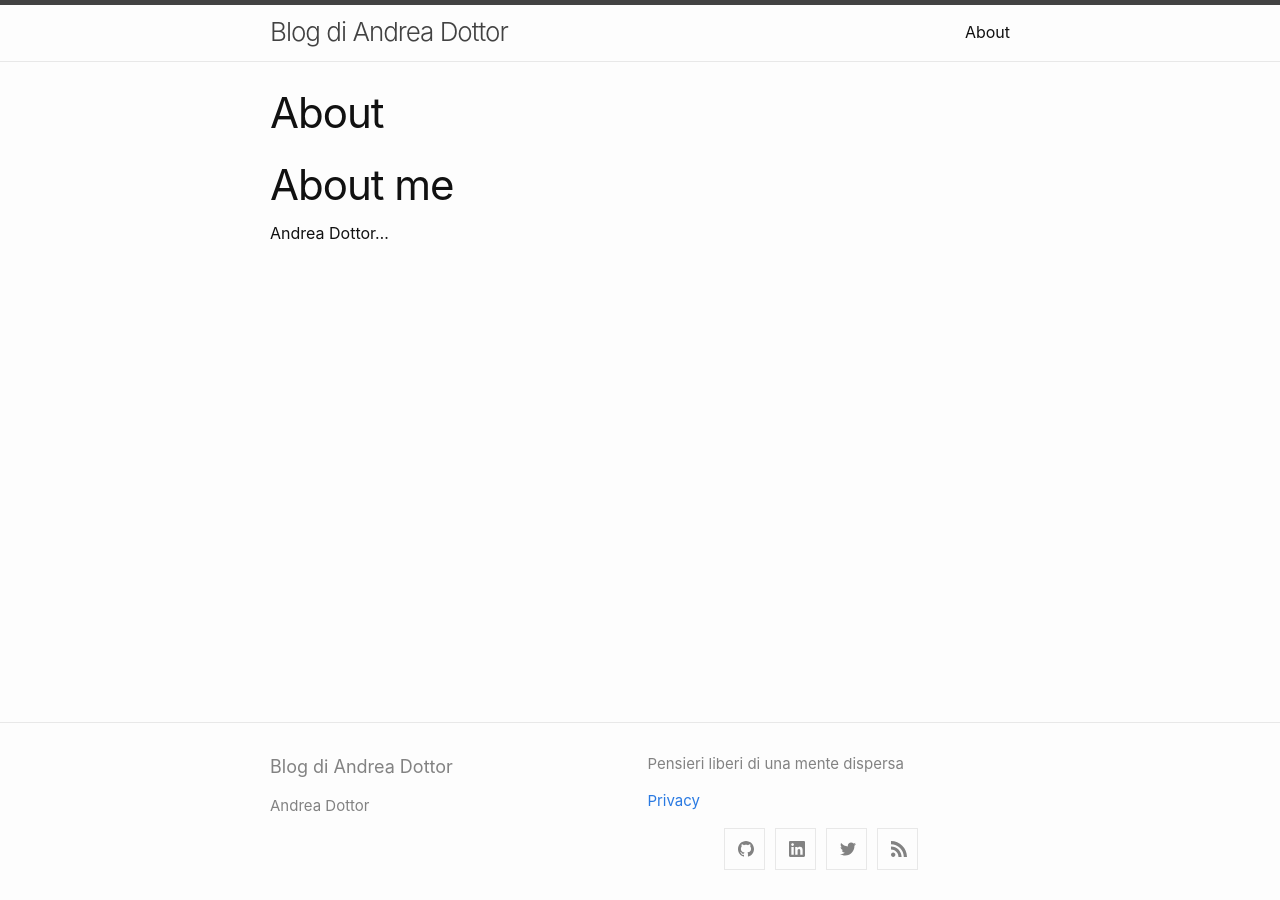
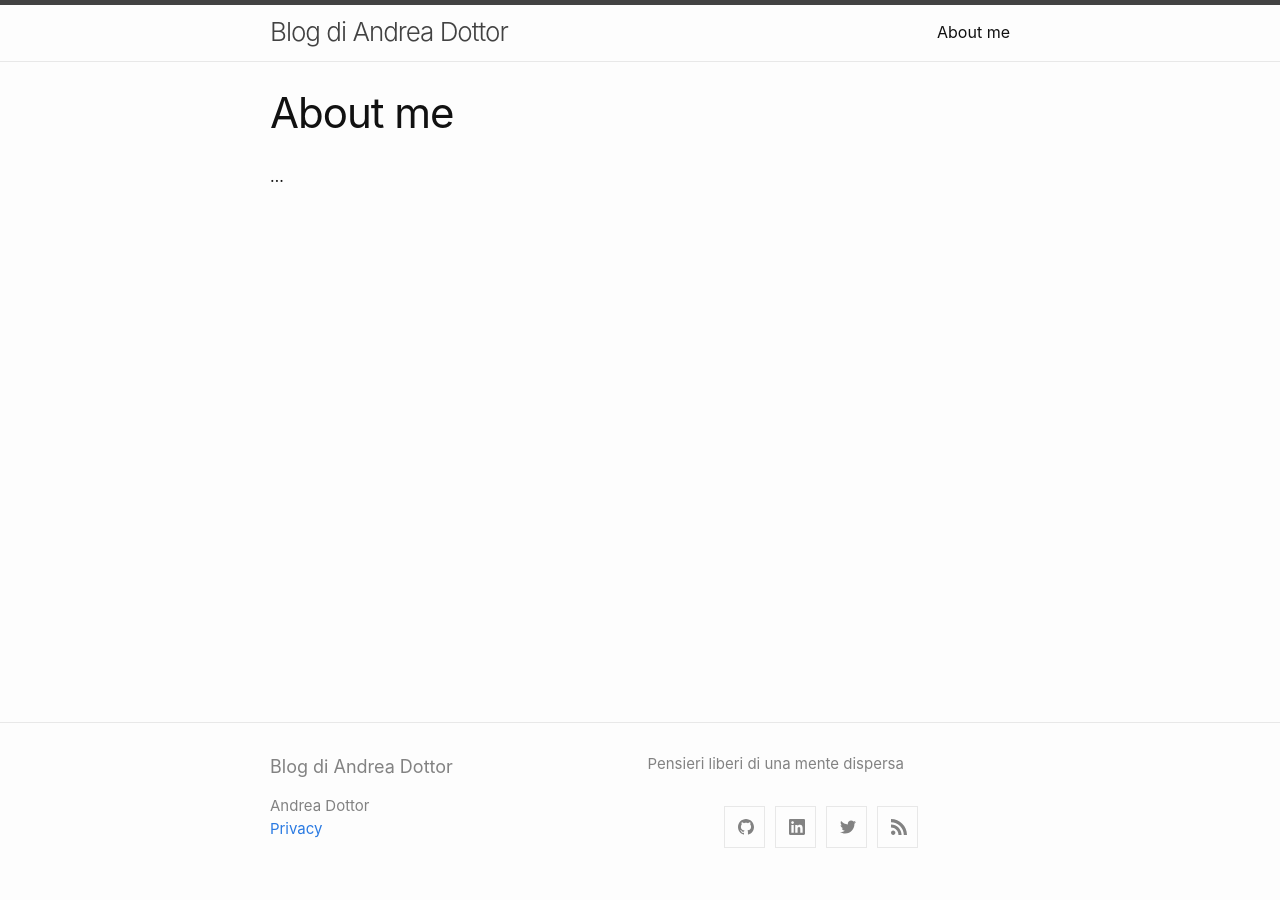
Before and after one commit to andreadottor/abc.dottor.net, a Jekyll site: the page built from about.md, in a window 1280 px wide. Built offline with Jekyll 4.4.1, drawn with Linux system fonts in a browser that asks for light colours.

```diff
--- a/_includes/footer.html
+++ b/_includes/footer.html
@@ -17,12 +17,13 @@
             {%- if site.email -%}
             <li><a class="u-email" href="mailto:{{ site.email }}">{{ site.email }}</a></li>
             {%- endif -%}
+            <li><a href="/privacy/" title="Privacy Policy">Privacy</a></li>
         </ul>
       </div>
 
       <div class="footer-col one-half">
         <p>{{- site.description | escape -}}</p>
-        <a href="/privacy/" title="Privacy Policy">Privacy</a>
+
       </div>
 
       <div class="social-links">
--- a/about.md
+++ b/about.md
@@ -1,8 +1,7 @@
 ---
 layout: page
-title: About
+title: About me
 permalink: /about/
 ---
 
-# About me
-Andrea Dottor...
+...
```
Also changed, not shown: _layouts/post.html (+12 -1 lines).
